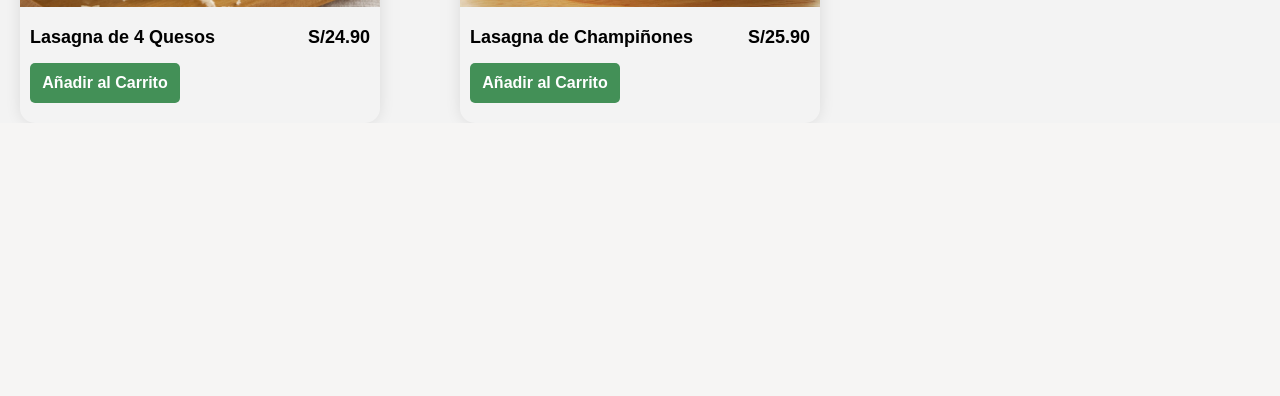
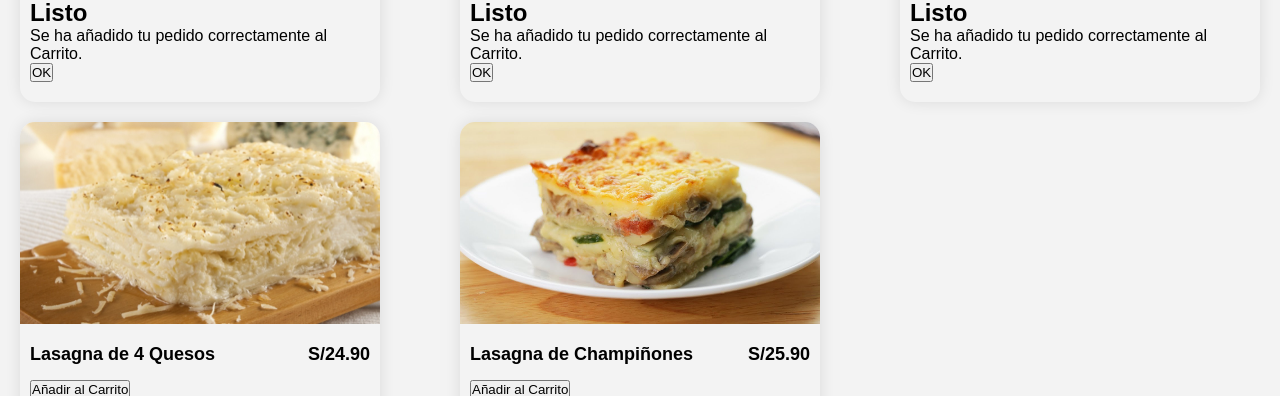
Before and after one commit to FlaviaManuico/Grupo9, a Flask app: page /lasagnas in a window 1280 px wide. Shown: the part 718-1114 px from the top of the page. Before the commit the page ends 841 px from the top, so only its background shows below. Run offline with Flask 2, Linux system fonts and the light colour scheme.

Commit message:
mensaje del carrito en lasagna.html

```diff
--- a/app/templates/lasagna.html
+++ b/app/templates/lasagna.html
@@ -17,12 +17,12 @@
                 <li><a href="/combos">Combos ⭐️</a></li>
                 <li><a href="/bebidas">Bebidas 🥤</a></li>
                 <li><a href="/postres">Postres 🍰</a></li>
-                <li><a href="/pedidos">Carrito 🛒</a></li>
+                <li><a href="/pedidos">🛒</a></li>
 
             </ul>
         </div>
+
         <div class="menu">
-
             <div class="lasagnas">
                 <img src="{{ url_for('static',filename='styles/lasagnas/LVegatariana.jpeg') }}">
                 <div class="details">
@@ -30,9 +30,29 @@
                         <h5>Lasagna Vegetariana</h5>
                         <h5 class="price"> S/22.90 </h5>
                     </div>
-                    <button>Añadir al Carrito</button>
+                    <div class="boton">
+                        <button type="submit" class="btn" onclick="openPopup()">Añadir al Carrito</button>
+                        <div class="popup" id="popup">
+                            <img src="{{ url_for('static',filename='styles/check.png')}}">
+                            <h2>Listo</h2>
+                            <p>Se ha añadido tu pedido correctamente al Carrito.</p>
+                            <button type="button" onclick="closePopup()">OK</button>
+                            <!-- <button type="button">Continuar comprando</button> -->
+                        </div>
+                    </div>
                 </div>
             </div>
+
+            <script>
+                let popup = document.getElementById("popup");
+                function openPopup(){
+                    popup.classList.add("open-popup");
+                }
+                function closePopup(){
+                    popup.classList.remove("open-popup");
+                }
+            </script>
+
 
             <div class="lasagnas">
                 <img src="{{ url_for('static',filename='styles/lasagnas/LCarne.jpeg') }}">
@@ -41,9 +61,29 @@
                         <h5>Lasagna de Carne</h5>
                         <h5 class="price"> S/ 20.90 </h5>
                     </div>
-                    <button>Añadir al Carrito</button>
+                    <div class="boton">
+                        <button type="submit" class="btn" onclick="openPopup2()">Añadir al Carrito</button>
+                        <div class="popup2" id="popup2">
+                            <img src="{{ url_for('static',filename='styles/check.png')}}">
+                            <h2>Listo</h2>
+                            <p>Se ha añadido tu pedido correctamente al Carrito.</p>
+                            <button type="button" onclick="closePopup2()">OK</button>
+                            <!-- <button type="button">Continuar comprando</button> -->
+                        </div>
+                    </div>
                 </div>
             </div>
+
+            <script>
+                let popup2 = document.getElementById("popup2");
+                function openPopup2(){
+                    popup2.classList.add("open-popup2");
+                }
+                function closePopup2(){
+                    popup2.classList.remove("open-popup2");
+                }
+            </script>
+
 
             <div class="lasagnas">
                 <img src="{{ url_for('static',filename='styles/lasagnas/LHawaiana.jpg') }}">
@@ -52,10 +92,27 @@
                         <h5>Lasagna Hawaiana</h5>
                         <h5 class="price"> S/ 22.90 </h5>
                     </div>
-                    <button>Añadir al Carrito</button>
+                    <div class="boton">
+                        <button type="submit" class="btn" onclick="openPopup3()">Añadir al Carrito</button>
+                        <div class="popup3" id="popup3">
+                            <img src="{{ url_for('static',filename='styles/check.png')}}">
+                            <h2>Listo</h2>
+                            <p>Se ha añadido tu pedido correctamente al Carrito.</p>
+                            <button type="button" onclick="closePopup3()">OK</button>
+                            <!-- <button type="button">Continuar comprando</button> -->
+                        </div>
+                    </div>
                 </div>
             </div>
-
+            <script>
+                let popup3 = document.getElementById("popup3");
+                function openPopup3(){
+                    popup3.classList.add("open-popup3");
+                }
+                function closePopup3(){
+                    popup3.classList.remove("open-popup3");
+                }
+            </script>
             <div class="lasagnas">
                 <img src="{{ url_for('static',filename='styles/lasagnas/L4Quesos.jpg') }}">
                 <div class="details">
@@ -63,10 +120,27 @@
                         <h5>Lasagna de 4 Quesos</h5>
                         <h5 class="price"> S/24.90 </h5>
                     </div>
-                    <button>Añadir al Carrito</button>
+                    <div class="boton">
+                        <button type="submit" class="btn" onclick="openPopup4()">Añadir al Carrito</button>
+                        <div class="popup4" id="popup4">
+                            <img src="{{ url_for('static',filename='styles/check.png')}}">
+                            <h2>Listo</h2>
+                            <p>Se ha añadido tu pedido correctamente al Carrito.</p>
+                            <button type="button" onclick="closePopup4()">OK</button>
+                            <!-- <button type="button">Continuar comprando</button> -->
+                        </div>
+                    </div>
                 </div>
             </div>
-
+            <script>
+                let popup4 = document.getElementById("popup4");
+                function openPopup4(){
+                    popup4.classList.add("open-popup4");
+                }
+                function closePopup4(){
+                    popup4.classList.remove("open-popup4");
+                }
+            </script>
             <div class="lasagnas">
                 <img src="{{ url_for('static',filename='styles/lasagnas/LChampinones.jpg') }}">
                 <div class="details">
@@ -74,9 +148,28 @@
                         <h5>Lasagna de Champiñones</h5>
                         <h5 class="price"> S/25.90 </h5>
                     </div>
-                    <button>Añadir al Carrito</button>
+                    <div class="boton">
+                        <button type="submit" class="btn" onclick="openPopup5()">Añadir al Carrito</button>
+                        <div class="popup5" id="popup5">
+                            <img src="{{ url_for('static',filename='styles/check.png')}}">
+                            <h2>Listo</h2>
+                            <p>Se ha añadido tu pedido correctamente al Carrito.</p>
+                            <button type="button" onclick="closePopup5()">OK</button>
+                            <!-- <button type="button">Continuar comprando</button> -->
+                        </div>
+                    </div>
                 </div>
             </div>
+            <script>
+                let popup5 = document.getElementById("popup5");
+                function openPopup5(){
+                    popup5.classList.add("open-popup5");
+                }
+                function closePopup5(){
+                    popup5.classList.remove("open-popup5");
+                }
+            </script>
+
         </div>
 
     </body>
```
